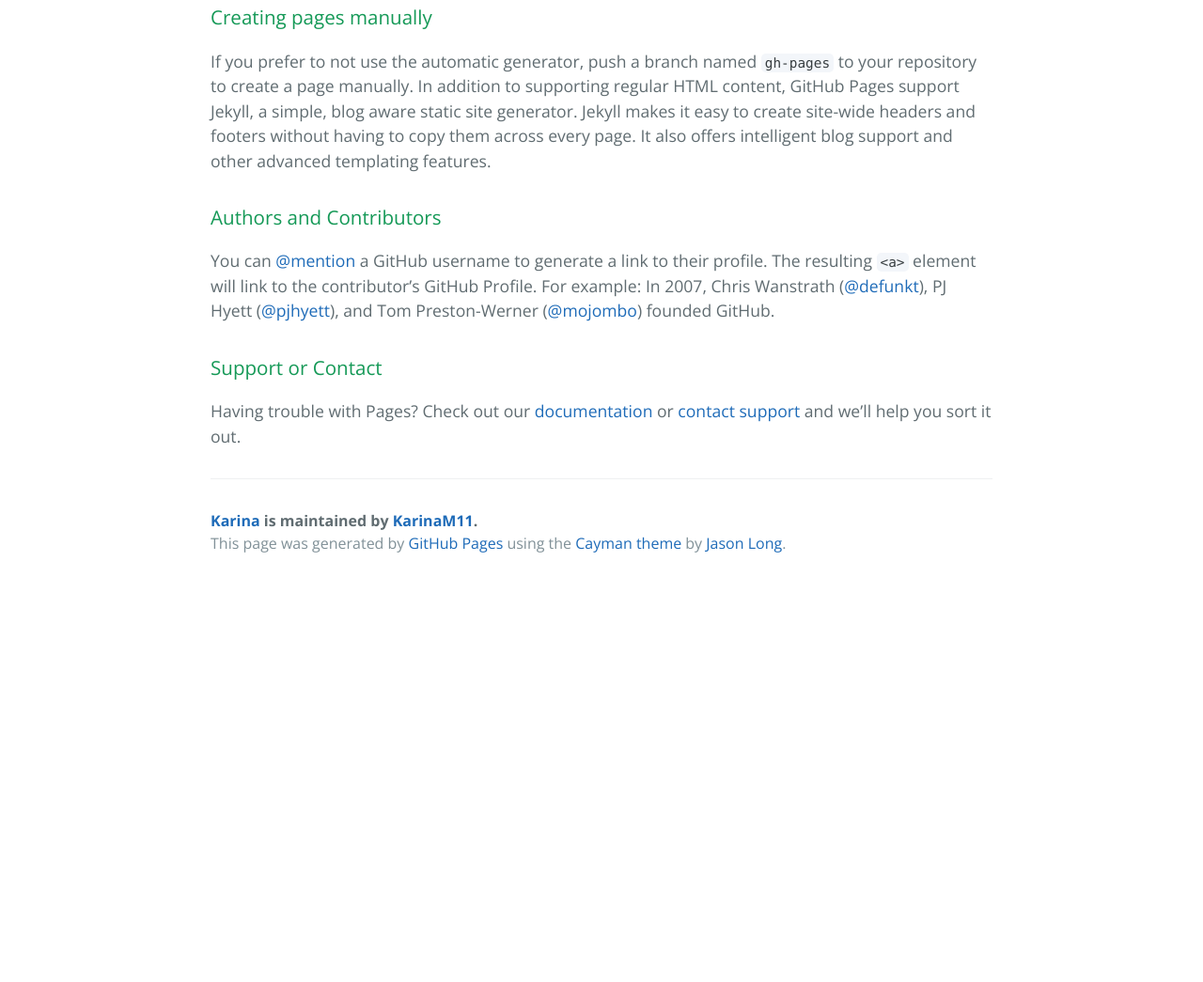
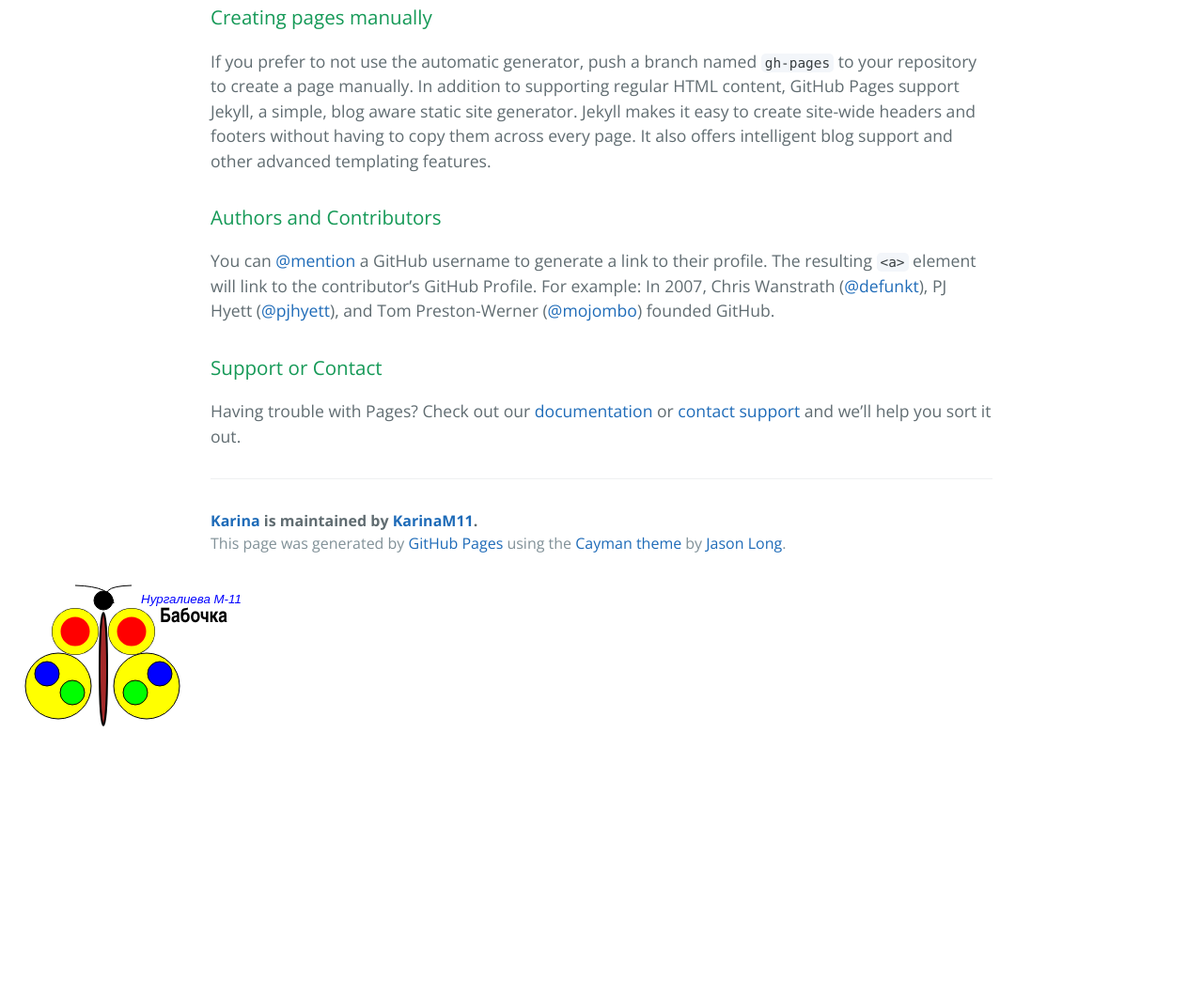
Before and after one commit to KarinaM11/karina, a plain HTML site: page index.html in a window 1280 px wide. Shown: the part 737-1782 px from the top of the page at 94% size. Before the commit the page ends 1359 px from the top, so only its background shows below. Drawn offline with nearby package versions, Linux system fonts and the light colour scheme.

Commit message:
Update index.html

```diff
--- a/index.html
+++ b/index.html
@@ -55,3 +55,153 @@
 
   </body>
 </html>
+<html>
+<head>
+<title>Canvas</title>
+</head>
+<body>
+<canvas id="myCanvas" width="320" height="420">
+<p>Ваш браузер не поддерживает рисование.</p>
+</canvas>
+</body>
+</html>
+<script type="text/javascript">
+var myCanvas = document.getElementById('myCanvas');
+var ctx = myCanvas.getContext('2d');
+
+// ctx.beginPath();
+ctx.strokeStyle = 'Black';
+ctx.lineWidth = 10;
+ctx.arc(140,50, 20, 0, Math.PI*2, true);
+ctx.closePath();
+ctx.fillStyle = 'yellow';
+ctx.fill();
+ctx.stroke();
+
+ctx.beginPath();
+ctx.strokeStyle = 'black';
+ctx.lineWidth = 10;
+ctx.arc(80,50, 20, 0, Math.PI*2, true);
+ctx.closePath();
+ctx.fillStyle = 'yellow';
+ctx.fill();
+ctx.stroke();
+
+ctx.beginPath();
+ctx.strokeStyle = 'yellow';
+ctx.lineWidth = 9;
+ctx.arc(80,50, 20, 0, Math.PI*2, true);
+ctx.closePath();
+ctx.fillStyle = 'red';
+ctx.fill();
+ctx.stroke();
+
+ctx.beginPath();
+ctx.strokeStyle = 'yellow';
+ctx.lineWidth = 9;
+ctx.arc(140,50, 20, 0, Math.PI*2, true);
+ctx.closePath();
+ctx.fillStyle = 'red';
+ctx.fill();
+ctx.stroke();
+
+
+ctx.beginPath();
+ctx.strokeStyle = 'black';
+ctx.lineWidth = 1;
+ctx.arc(62,108, 35, 0, Math.PI*2, true);
+ctx.closePath();
+ctx.fillStyle = 'yellow';
+ctx.fill();
+ctx.stroke();
+
+ctx.beginPath();
+ctx.strokeStyle = 'black';
+ctx.lineWidth = 1;
+ctx.arc(156,108, 35, 0, Math.PI*2, true);
+ctx.closePath();
+ctx.fillStyle = 'yellow';
+ctx.fill();
+ctx.stroke();
+
+ctx.beginPath();
+ctx.strokeStyle = 'black';
+ctx.lineWidth = 1;
+ctx.arc(50,95, 13, 0, Math.PI*2, true);
+ctx.closePath();
+ctx.fillStyle = 'blue';
+ctx.fill();
+ctx.stroke();
+
+ctx.beginPath();
+ctx.strokeStyle = 'black';
+ctx.lineWidth = 1;
+ctx.arc(77,115, 13, 0, Math.PI*2, true);
+ctx.closePath();
+ctx.fillStyle = 'lime';
+ctx.fill();
+ctx.stroke();
+
+ctx.beginPath();
+ctx.strokeStyle = 'black';
+ctx.lineWidth = 1;
+ctx.arc(170,95, 13, 0, Math.PI*2, true);
+ctx.closePath();
+ctx.fillStyle = 'blue';
+ctx.fill();
+ctx.stroke();
+
+ctx.beginPath();
+ctx.strokeStyle = 'black';
+ctx.lineWidth = 1;
+ctx.arc(144,115, 13, 0, Math.PI*2, true);
+ctx.closePath();
+ctx.fillStyle = 'lime';
+ctx.fill();
+ctx.stroke();
+
+ctx.beginPath();
+ctx.strokeStyle = 'black';
+ctx.lineWidth = 0;
+ctx.arc(110,17, 10, 0, Math.PI*2, true);
+ctx.closePath();
+ctx.fillStyle = 'black';
+ctx.fill();
+ctx.stroke();
+
+ctx.beginPath();
+ctx.scale(1,15); // растягиваем по вертикали в 4 раза
+ctx.strokeStyle = 'black';
+ctx.lineWidth = 2;
+ctx.arc(110, 6,4, 0, Math.PI*2, true);
+ctx.resetTransform();
+ctx.closePath();
+ctx.fillStyle = 'brown';
+ctx.fill();
+ctx.stroke();
+
+ctx.strokeStyle = 'black';
+ctx.lineWidth = 1;
+ctx.beginPath();
+ctx.moveTo(121, 20);
+ctx.quadraticCurveTo(100, 2, 140, 1);
+ctx.stroke();
+
+ctx.strokeStyle = 'black';
+ctx.lineWidth = 1;
+ctx.beginPath();
+ctx.moveTo(121, 20);
+ctx.quadraticCurveTo(120, 2, 80, 1);
+ctx.stroke();
+
+ctx.fillStyle = "#0000FF";
+ctx.strokeStyle = "#FF0000";
+ctx.font = "italic 10pt Arial";
+ctx.fillText("Нургалиева М-11", 150, 20);
+ctx.fillStyle = 'black';
+ctx.font = "bold 16pt Arial Narrow";
+ctx.fillText("Бабочка", 170, 40);
+
+
+
+  </script>
```
